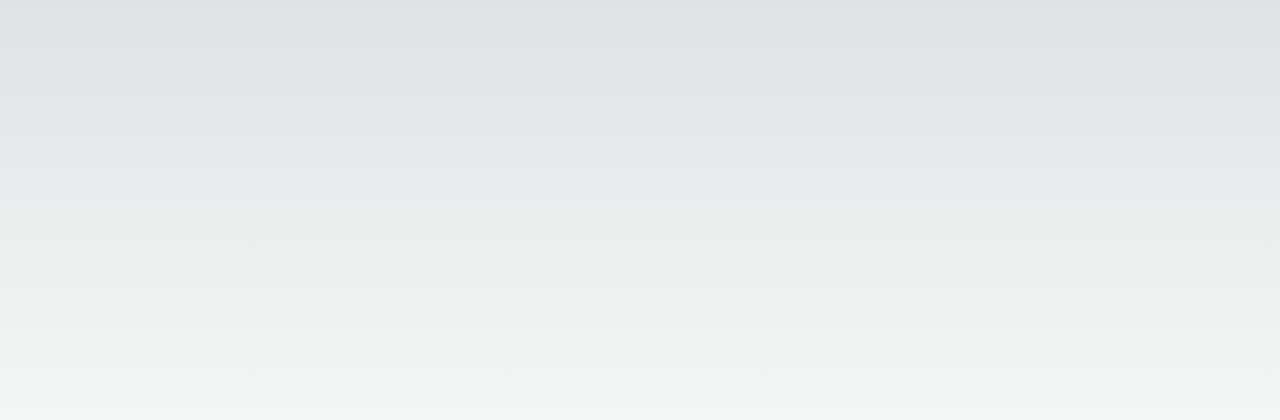
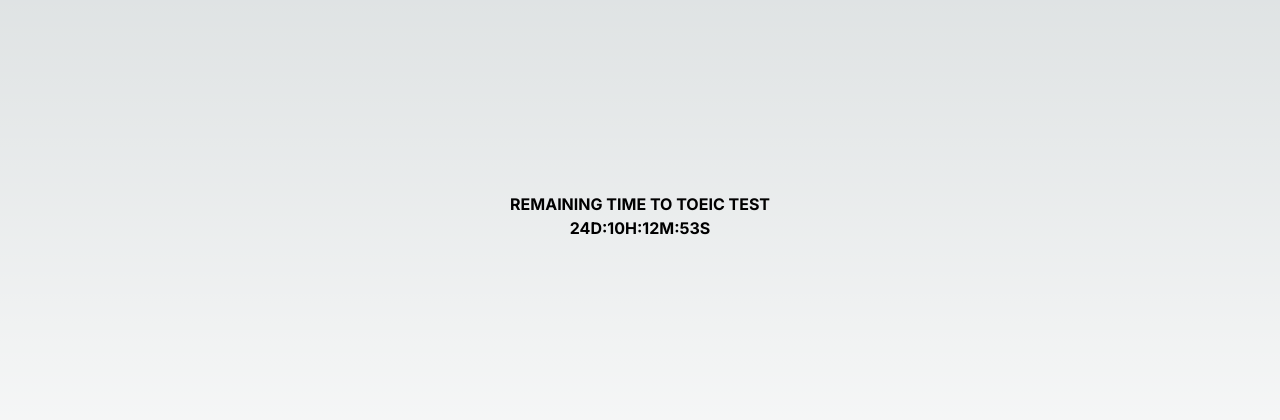
Before and after one commit to ElimsTran/personal-site, a Next.js app: page / in a window 1280 px wide. Shown: the part 184-604 px from the top of the page. Built offline with nearby package versions, Linux system fonts and the light colour scheme.

Commit message:
add : pages tree - Add pages tree for base source

```diff
--- /dev/null
+++ b/src/app/error.tsx
@@ -0,0 +1,28 @@
+'use client';
+import { useEffect } from 'react';
+
+export default function Error({
+  error,
+  reset,
+}: {
+  error: Error & { digest?: string };
+  reset: () => void;
+}) {
+  useEffect(() => {
+    console.error(error);
+  }, [error]);
+
+  return (
+    <div>
+      <h2>Something went wrong!</h2>
+      <button
+        onClick={
+          // Attempt to recover by trying to re-render the segment
+          () => reset()
+        }
+      >
+        Try again
+      </button>
+    </div>
+  );
+}
--- /dev/null
+++ b/src/app/global-error.tsx
@@ -0,0 +1,17 @@
+"use client";
+export default function GlobalError({
+  error,
+  reset,
+}: {
+  error: Error & { digest?: string };
+  reset: () => void;
+}) {
+  return (
+    <html>
+      <body>
+        <h2>Something went wrong! Global</h2>
+        <button onClick={() => reset()}>Try again</button>
+      </body>
+    </html>
+  );
+}
--- a/src/app/layout.tsx
+++ b/src/app/layout.tsx
@@ -5,8 +5,8 @@
 const inter = Inter({ subsets: ["latin"] });
 
 export const metadata: Metadata = {
-  title: "Create Next App",
-  description: "Generated by create next app",
+  title: "Elims's Site",
+  description: "Elims portfolio and ",
 };
 
 export default function RootLayout({
--- /dev/null
+++ b/src/app/loading.tsx
@@ -0,0 +1,3 @@
+export default function Loading() {
+  return <>Loading</>;
+}
--- /dev/null
+++ b/src/app/not-found.tsx
@@ -0,0 +1,11 @@
+import Link from 'next/link';
+
+export default function NotFound() {
+  return (
+    <div className="flex">
+      <h2>Not Found</h2>
+      <p>Could not find requested resource</p>
+      <Link href="/">Return Home</Link>
+    </div>
+  );
+}
--- a/src/app/page.tsx
+++ b/src/app/page.tsx
@@ -1,7 +1,31 @@
-import Image from "next/image";
+"use client";
+import { useEffect, useMemo, useState } from "react";
+
+const DUE_DATE = "2024-04-14 10:30:00";
 
 export default function Home() {
+  const dueDay: Date = useMemo(() => new Date(DUE_DATE), []);
+  const [timer, setTimer] = useState<string>("");
+
+  useEffect(() => {
+    const countInterval = setInterval(() => {
+      const diffTime = dueDay.getTime() - Date.now();
+      const seconds = Math.floor((diffTime / 1000) % 60);
+      const minutes = Math.floor((diffTime / 1000 / 60) % 60);
+      const hours = Math.floor((diffTime / (1000 * 60 * 60)) % 24);
+      const days = Math.floor(diffTime / (1000 * 60 * 60 * 24));
+      setTimer(`${days}D:${hours}H:${minutes}M:${seconds}S`);
+    }, 1000);
+
+    return () => {
+      clearInterval(countInterval);
+    };
+  }, []);
+
   return (
-    <main className="flex min-h-screen flex-col items-center justify-between p-24"></main>
+    <main className="flex min-h-screen flex-col items-center p-24 justify-center align-middle font-bold">
+      REMAINING TIME TO TOEIC TEST <br />
+      <span className="flex justify-center">{timer}</span>
+    </main>
   );
 }
```
Also changed, not shown: package.json (+8 -5 lines), 2 other files (tests, documents, lock files or other folders).
